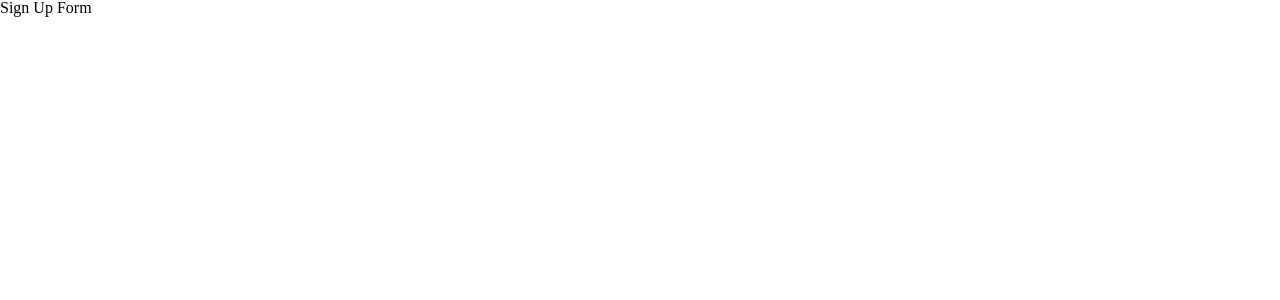
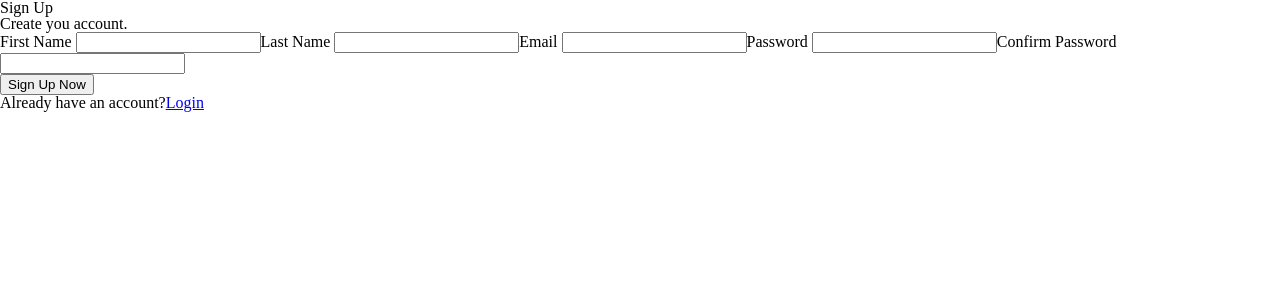
Before and after one commit to bw-ft-virtual-reality-funding/FrontEnd, a React (Create React App) app in the folder vr-funding/: page /Signup in a window 1280 px wide. Shown: the top 300 px of the page. Built offline with nearby package versions, Linux system fonts and the light colour scheme.

Commit message:
Login and Sign Up skeleton created

```diff
--- a/vr-funding/src/components/Login.js
+++ b/vr-funding/src/components/Login.js
@@ -1,5 +1,32 @@
 import React from "react";
+import { Link } from 'react-router-dom'
 
 export default function Login() {
-  return <div>Login Form</div>;
+
+  return <div>
+      <form>
+          <h1>Login</h1>
+
+          <label htmlFor="username">
+              Username&nbsp;
+              <input name="username" type="text"/>
+          </label>
+
+          <label htmlFor="password">
+              Password&nbsp;
+              <input name="password" type="password"/>
+          </label>
+
+          <div>
+              <button>Login</button>
+          </div>
+
+          <div className="errors">
+              <div></div>
+              <div></div>
+          </div>
+      </form>
+
+      <div>Don't have an account yet?<Link to="/Signup">Sign Up</Link> </div>
+  </div>;
 }
--- a/vr-funding/src/components/Signup.js
+++ b/vr-funding/src/components/Signup.js
@@ -1,5 +1,46 @@
 import React from "react";
+import {Link} from 'react-router-dom'
 
 export default function Signup() {
-  return <div>Sign Up Form</div>;
+    return <div>
+    <form>
+        <h1>Sign Up</h1>
+        <h3>Create you account.</h3>
+
+        <label htmlFor="firstname">
+            First Name&nbsp;
+            <input name="firstname" type="text"/>
+        </label>
+        <label htmlFor="lastname">
+            Last Name&nbsp;
+            <input name="lastname" type="text"/>
+        </label>
+
+        <label htmlFor="email">
+            Email&nbsp;
+            <input name="email" type="email"/>
+        </label>
+
+        <label htmlFor="password">
+            Password&nbsp;
+            <input name="password" type="password"/>
+        </label>
+
+        <label htmlFor="confirm_password">
+            Confirm Password&nbsp;
+            <input name="confirm_password" type="password"/>
+        </label>
+
+        <div>
+            <button>Sign Up Now</button>
+        </div>
+
+        <div className="errors">
+            <div></div>
+            <div></div>
+        </div>
+    </form>
+
+    <div>Already have an account?<Link to="/Login">Login</Link> </div>
+</div>;
 }
```
